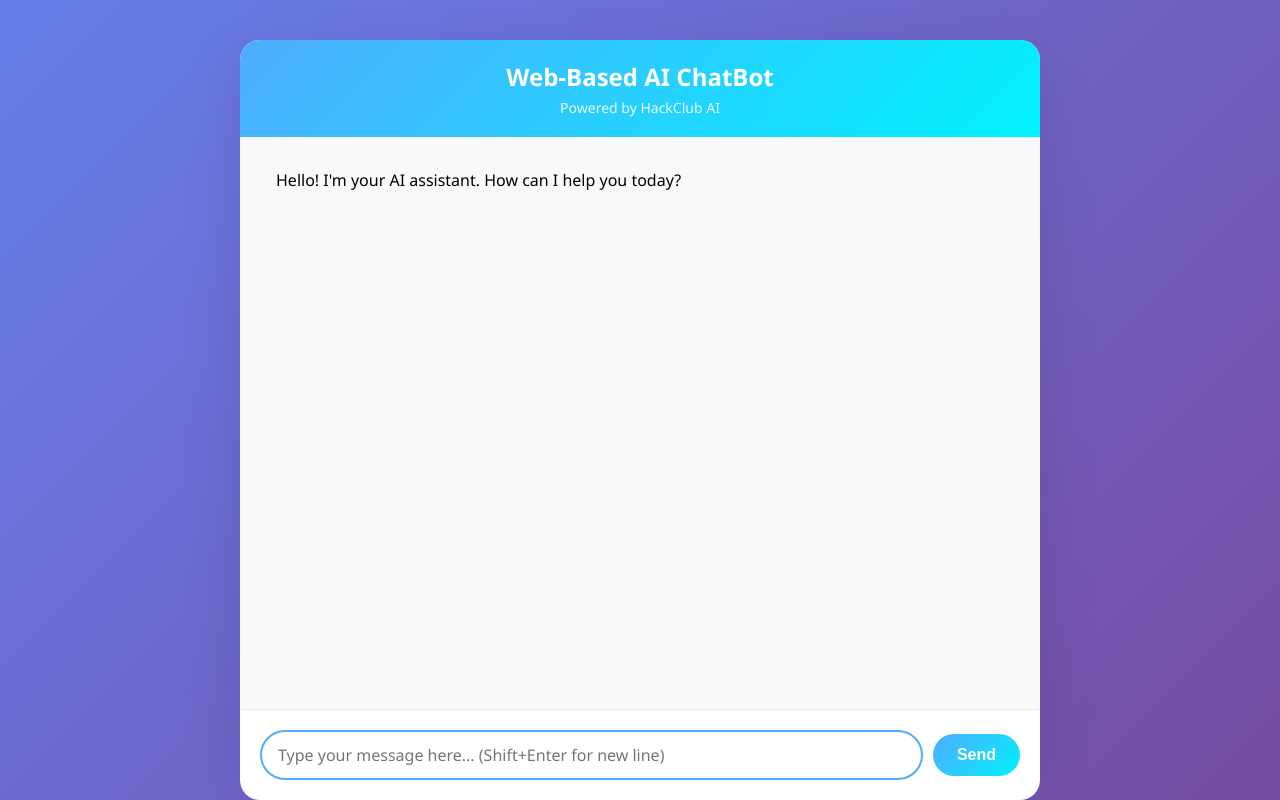
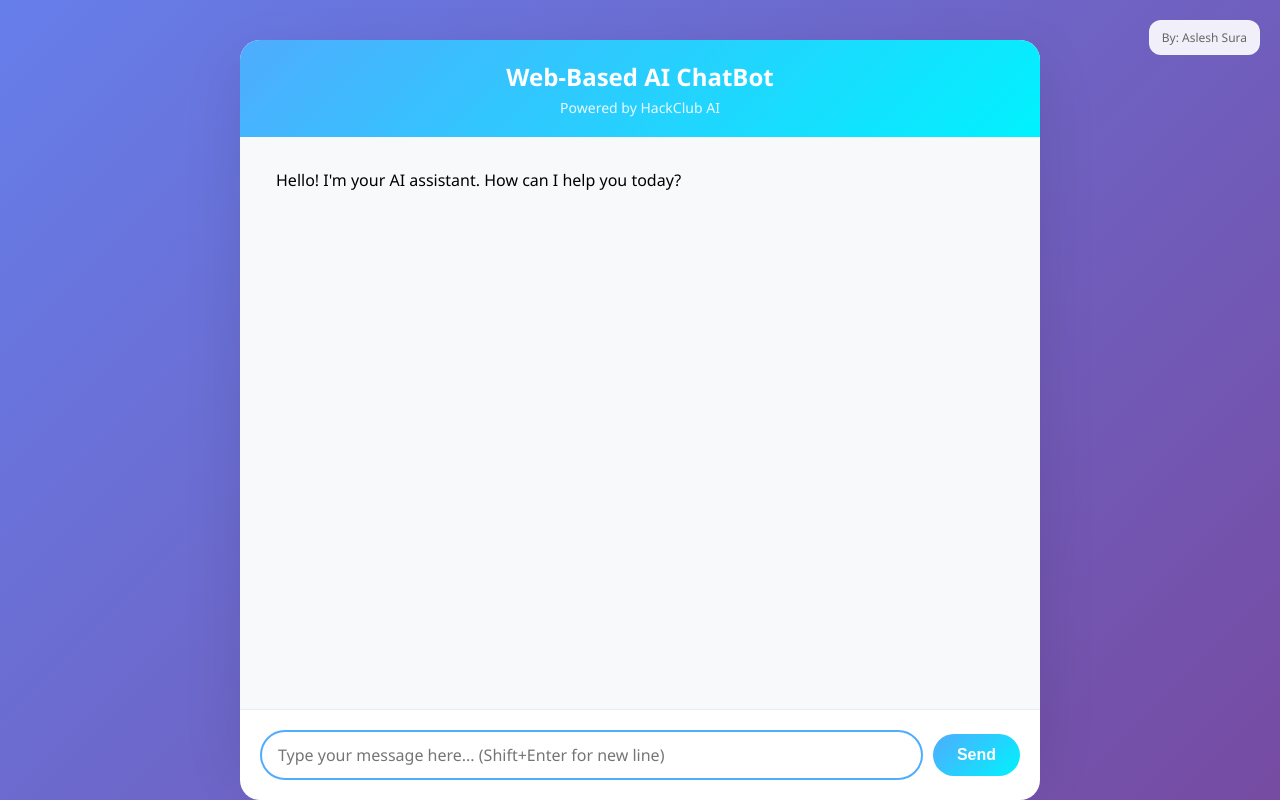
Before and after one commit to AsleshSura/Web-Based-AI-ChatBot, a Flask app: page / in a window 1280 px wide. Run offline with Flask 3, Linux system fonts and the light colour scheme.

Commit message:
Added my namee

```diff
--- a/static/style.css
+++ b/static/style.css
@@ -156,6 +156,27 @@
     align-items: center;
 }
 
+.credit-box {
+    position: fixed;
+    top: 20px;
+    right: 20px;
+    background: rgba(255, 255, 255, 0.9);
+    backdrop-filter: blur(10px);
+    padding: 8px 12px;
+    border-radius: 12px;
+    font-size: 12px;
+    color: #666;
+    font-weight: 500;
+    box-shadow: 0 2px 10px rgba(0,0,0,0.1));
+    border: 1px solid rgba(255, 255, 255, 0.2);
+    z-index: 1000;
+    transition: opacity 0.3s ease;
+}
+
+.credit-box:hover {
+    opacity: 0.7;
+}
+
 #messageInput {
     flex: 1;
     padding: 12px 16px;
--- a/templates/index.html
+++ b/templates/index.html
@@ -34,8 +34,9 @@
             </div>
         </div>
 
+        <div class="credit-box">By: Aslesh Sura</div>
 
-    <script src="{{ url_for('static', filename='script.js')}}"></script>
+        <script src="{{ url_for('static', filename='script.js')}}"></script>
 
     </body>
 </html>
```
